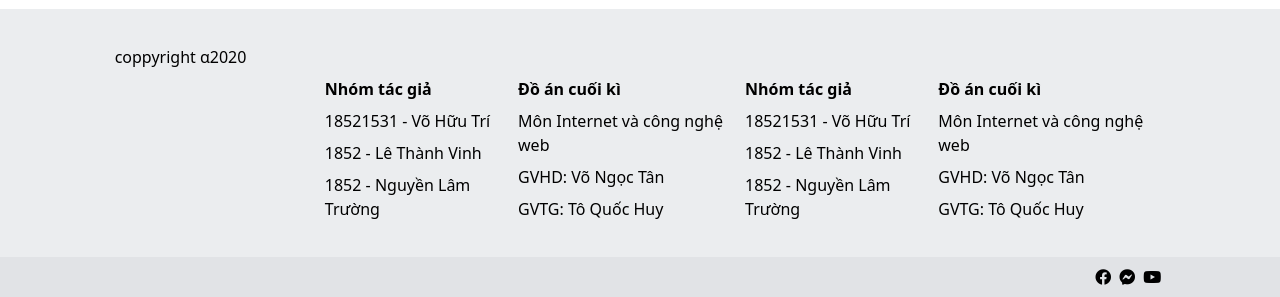
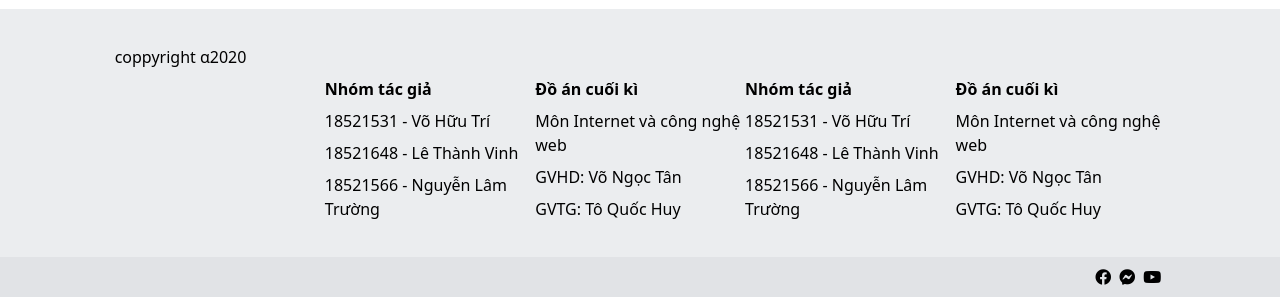
Before and after one commit to HrqstnElq/IE104, a website: page src/index.html in a window 1280 px wide. Shown: the part 3859-4156 px from the top of the page. Drawn offline with nearby package versions, Linux system fonts and the light colour scheme; files that its build step writes are made by us from their sources.

Commit message:
Update index.html

```diff
--- a/src/index.html
+++ b/src/index.html
@@ -94,8 +94,8 @@
 						<div class="space-y-2 mt-4">
 							<h3 class="text-base font-bold">Nhóm tác giả</h3>
 							<p class="">18521531 - Võ Hữu Trí</p>
-							<p class="">1852 - Lê Thành Vinh</p>
-							<p class="">1852 - Nguyền Lâm Trường</p>
+							<p class="">18521648 - Lê Thành Vinh</p>
+							<p class="">18521566 - Nguyễn Lâm Trường</p>
 						</div>
 						<div class="space-y-2 mt-4">
 							<h3 class="text-base font-bold">Đồ án cuối kì</h3>
@@ -106,8 +106,8 @@
 						<div class="space-y-2 mt-4 hidden lg:block">
 							<h3 class="text-base font-bold">Nhóm tác giả</h3>
 							<p class="">18521531 - Võ Hữu Trí</p>
-							<p class="">1852 - Lê Thành Vinh</p>
-							<p class="">1852 - Nguyền Lâm Trường</p>
+							<p class="">18521648 - Lê Thành Vinh</p>
+							<p class="">18521566 - Nguyễn Lâm Trường</p>
 						</div>
 						<div class="space-y-2 mt-4 hidden lg:block">
 							<h3 class="text-base font-bold">Đồ án cuối kì</h3>
```
